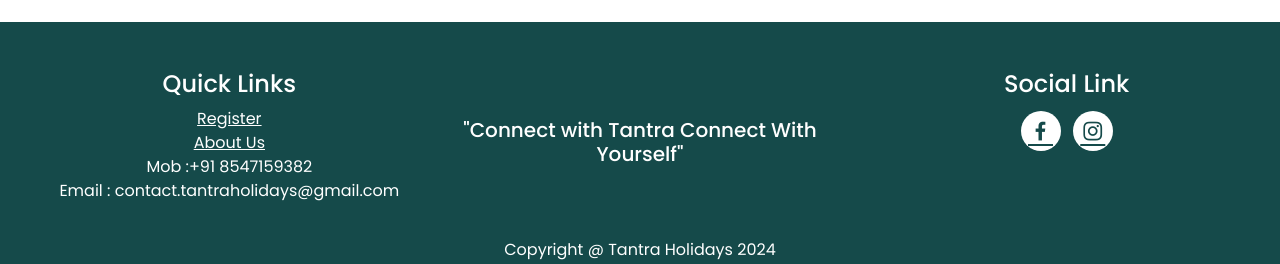
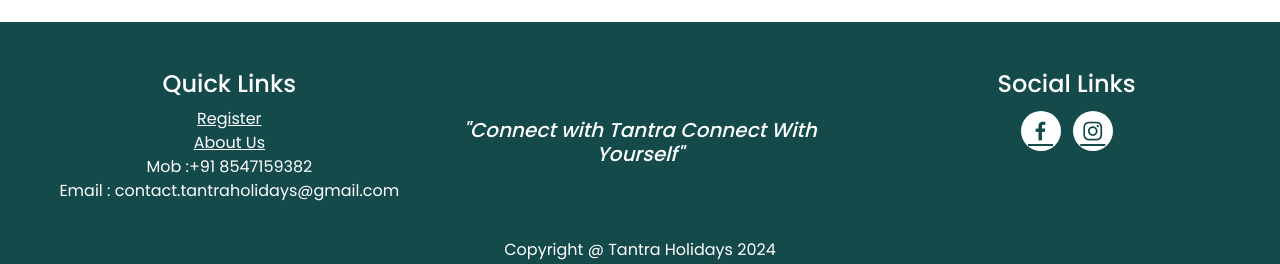
Before and after one commit to appu8547/tantraholidays, a plain HTML site: page index.html in a window 1280 px wide. Shown: the part 2010-2274 px from the top of the page. Drawn offline with nearby package versions, Linux system fonts and the light colour scheme.

Commit message:
some changes alsi be done

```diff
--- a/index.html
+++ b/index.html
@@ -203,10 +203,10 @@
                         </ul>
                     </div>
                     <div class="col-md-4">
-                        <h5 class="text-white pt-5 pb-5">"Connect with Tantra Connect With Yourself"</h5>
+                        <h5 class="text-white pt-5 pb-5"><i>"Connect with Tantra Connect With Yourself"</i></h5>
                     </div>
                     <div class="col-md-4">
-                        <h4 class="text-white">Social Link</h4>
+                        <h4 class="text-white">Social Links</h4>
                         <div class="social">
                             <a href="https://www.facebook.com/profile.php?id=61559504773654&mibextid=ZbWKwL" target="_blank"><i class='bx bxl-facebook'></i></a>
                             <a href="https://www.instagram.com/tantra_holidays?igsh=dW1mcHowemJ1Z2p5" target="_blank"><i class='bx bxl-instagram'></i></a>
```
